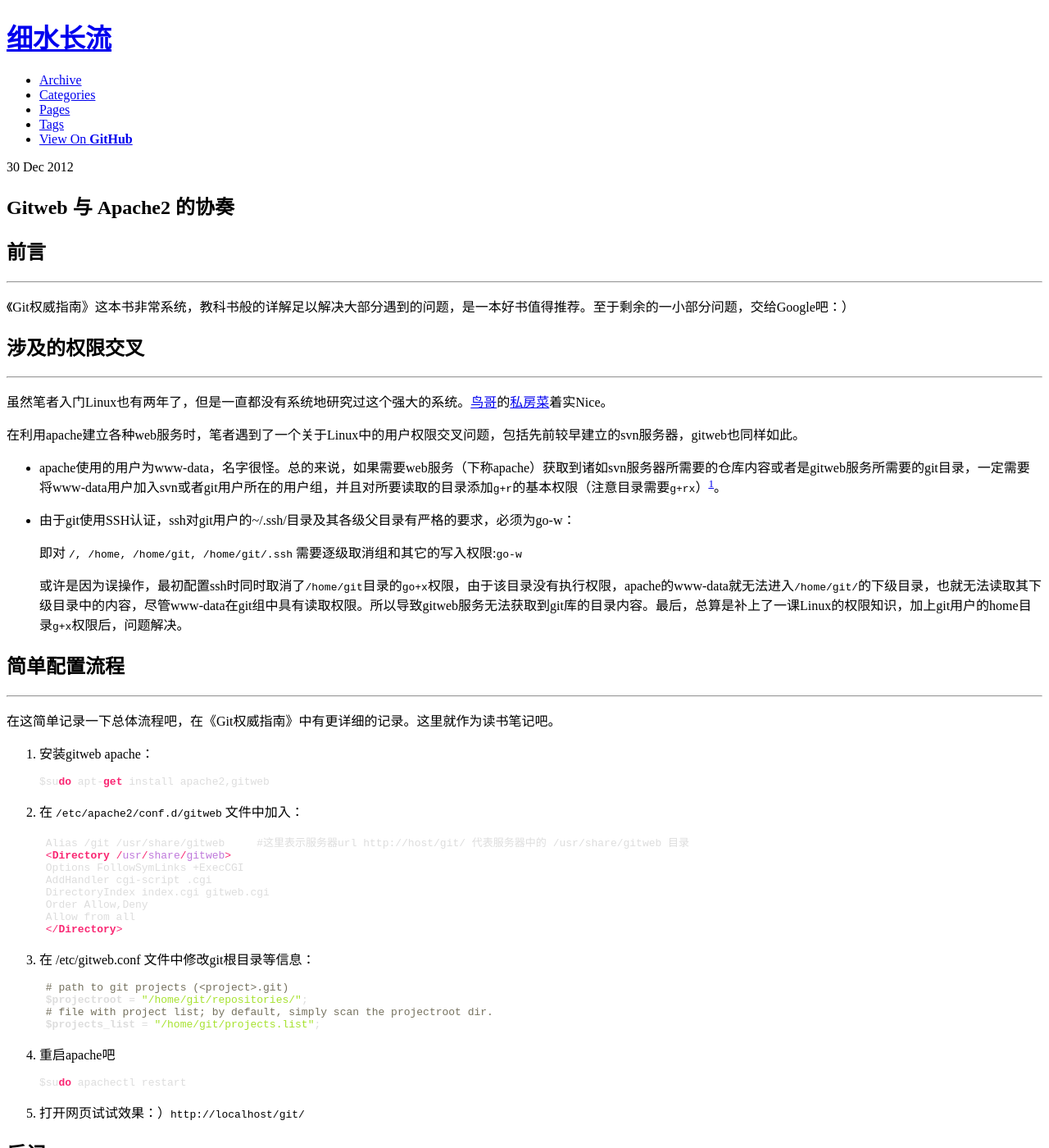
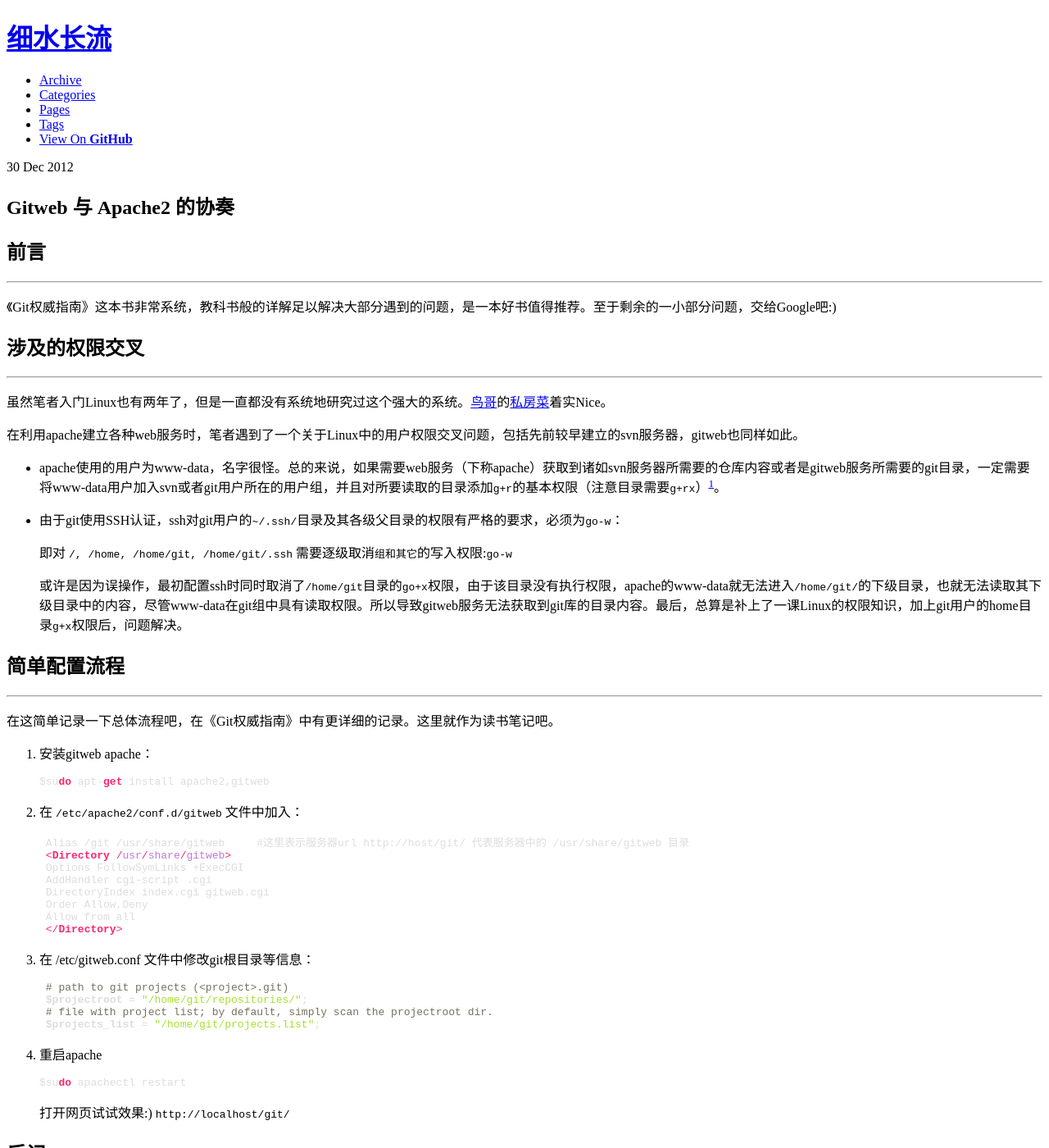
Before and after one commit to pixystone/pixystone.github.com, a Jekyll site: the page built from _posts/2012-12-30-gitweb-works-with-apache2.md, in a window 1280 px wide and 1400 px high. Shown: the whole window at 82% size. Built offline with Jekyll 4.4.1, drawn with Linux system fonts in a browser that asks for light colours; some of the changed text lies outside the part shown.

Commit message:
Update posts.

```diff
--- a/_posts/2012-12-30-gitweb-works-with-apache2.md
+++ b/_posts/2012-12-30-gitweb-works-with-apache2.md
@@ -8,7 +8,7 @@ tags: [git, gitweb, apache, ssh, linux, gitolite]
 ## 前言
 ---
 
-《Git权威指南》这本书非常系统，教科书般的详解足以解决大部分遇到的问题，是一本好书值得推荐。至于剩余的一小部分问题，交给Google吧：）
+《Git权威指南》这本书非常系统，教科书般的详解足以解决大部分遇到的问题，是一本好书值得推荐。至于剩余的一小部分问题，交给Google吧:)
 
 ## 涉及的权限交叉
 ---
@@ -19,9 +19,9 @@ tags: [git, gitweb, apache, ssh, linux, gitolite]
 
 - apache使用的用户为www-data，名字很怪。总的来说，如果需要web服务（下称apache）获取到诸如svn服务器所需要的仓库内容或者是gitweb服务所需要的git目录，一定需要将www-data用户加入svn或者git用户所在的用户组，并且对所要读取的目录添加`g+r`的基本权限（注意目录需要`g+rx`）[^1]。
 
-- 由于git使用SSH认证，ssh对git用户的~/.ssh/目录及其各级父目录有严格的要求，必须为go-w：
+- 由于git使用SSH认证，ssh对git用户的`~/.ssh/`目录及其各级父目录的权限有严格的要求，必须为`go-w`：
 
-    即对 `/, /home, /home/git, /home/git/.ssh` 需要逐级取消组和其它的写入权限:`go-w`
+    即对 `/, /home, /home/git, /home/git/.ssh` 需要逐级取消`组和其它`的写入权限:`go-w`
 
     或许是因为误操作，最初配置ssh时同时取消了`/home/git`目录的`go+x`权限，由于该目录没有执行权限，apache的www-data就无法进入`/home/git/`的下级目录，也就无法读取其下级目录中的内容，尽管www-data在git组中具有读取权限。所以导致gitweb服务无法获取到git库的目录内容。最后，总算是补上了一课Linux的权限知识，加上git用户的home目录`g+x`权限后，问题解决。
 
@@ -55,13 +55,13 @@ tags: [git, gitweb, apache, ssh, linux, gitolite]
         # file with project list; by default, simply scan the projectroot dir.
         $projects_list = "/home/git/projects.list";
 
-4. 重启apache吧
+4. 重启apache
 
     <pre><code class="sh"
 >$sudo apachectl restart
 </code></pre>
 
-5. 打开网页试试效果：）`http://localhost/git/`
+    打开网页试试效果:) `http://localhost/git/`
 
 ## 后记
 ---
@@ -91,9 +91,9 @@ tags: [git, gitweb, apache, ssh, linux, gitolite]
 
 ### 脚注
 
-[^1]: 在Linux系统中，文件（夹）的权限分为三种：用户、用户组、其它，即u（user）、g（group）、o（other），普通的权限也包含三种：读取（r）、写入（w）、执行（x）。
+[^1]: 在Linux系统中，文件(夹)的权限分为三种：用户、用户组、其它，即u(user)、g(group)、o(other)，普通的权限也包含三种：读取(r)、写入(w)、执行(x)。
 
-    因此对文件（夹）使用chmod添加（+）或删除（-）权限时，例如，添加组成员的读取权限：
+    因此对文件(夹)使用chmod添加(+)或删除(-)权限时，例如，添加组成员的读取权限：
 
     <pre><code class="sh"
 >$sudo chmod g+r [file]
```
